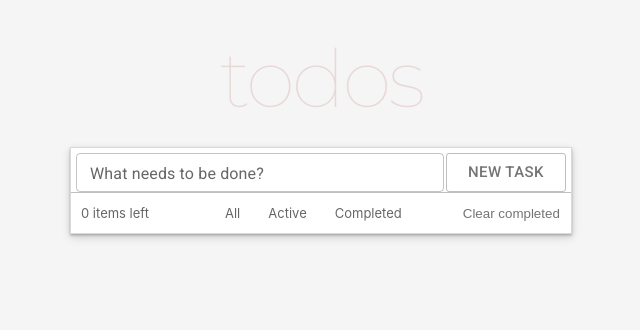
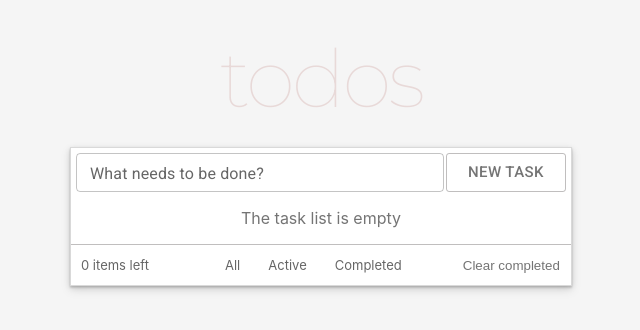
Before and after one commit to MrBattka/Todos, a React (Create React App) app: page /Todos/completed in a window 1280 px wide. Shown: the top 330 px of the page, without its empty margins (319-959 px from the left). Built offline with nearby package versions, Linux system fonts and the light colour scheme.

Commit message:
fix url 1.2

```diff
--- a/package.json
+++ b/package.json
@@ -1,7 +1,7 @@
 {
   "name": "test-task",
   "version": "0.1.0",
-  "homepage": "https://MrBattka.github.io/Todos/all",
+  "homepage": "https://MrBattka.github.io/Todos",
   "private": true,
   "dependencies": {
     "@emotion/react": "^11.10.5",
--- a/src/App.tsx
+++ b/src/App.tsx
@@ -27,7 +27,7 @@ const App: React.FC = () => {
           <div className={styles.wrapper__app}>
             <NewTask />
             <Routes>
-              <Route path='' element={<AllTask />} />
+              <Route path='*' element={<AllTask />} />
               <Route path='/' element={<AllTask />} />
               <Route path='/all' element={<AllTask />} />
               <Route path='/active' element={<ActiveTask />} />
@@ -45,7 +45,7 @@ const TodosApp = () => {
   return (
     <React.StrictMode>
       <BrowserRouter>
-          <App />
+        <App />
       </BrowserRouter>
     </React.StrictMode>
   )
--- a/src/components/Footer/Navbar/Navbar.tsx
+++ b/src/components/Footer/Navbar/Navbar.tsx
@@ -5,7 +5,7 @@ const Navbar: React.FC = () => {
     return(
         <nav className={styles.nav}>
                 <div className={styles.wrapper__nav}>
-                    <NavLink end className={navData => navData.isActive ? styles.active : styles.item}
+                    <NavLink defaultChecked={true} className={navData => navData.isActive ? styles.active : styles.item}
                         to='/all'>All</NavLink>
                 </div>
                 <div>
```
